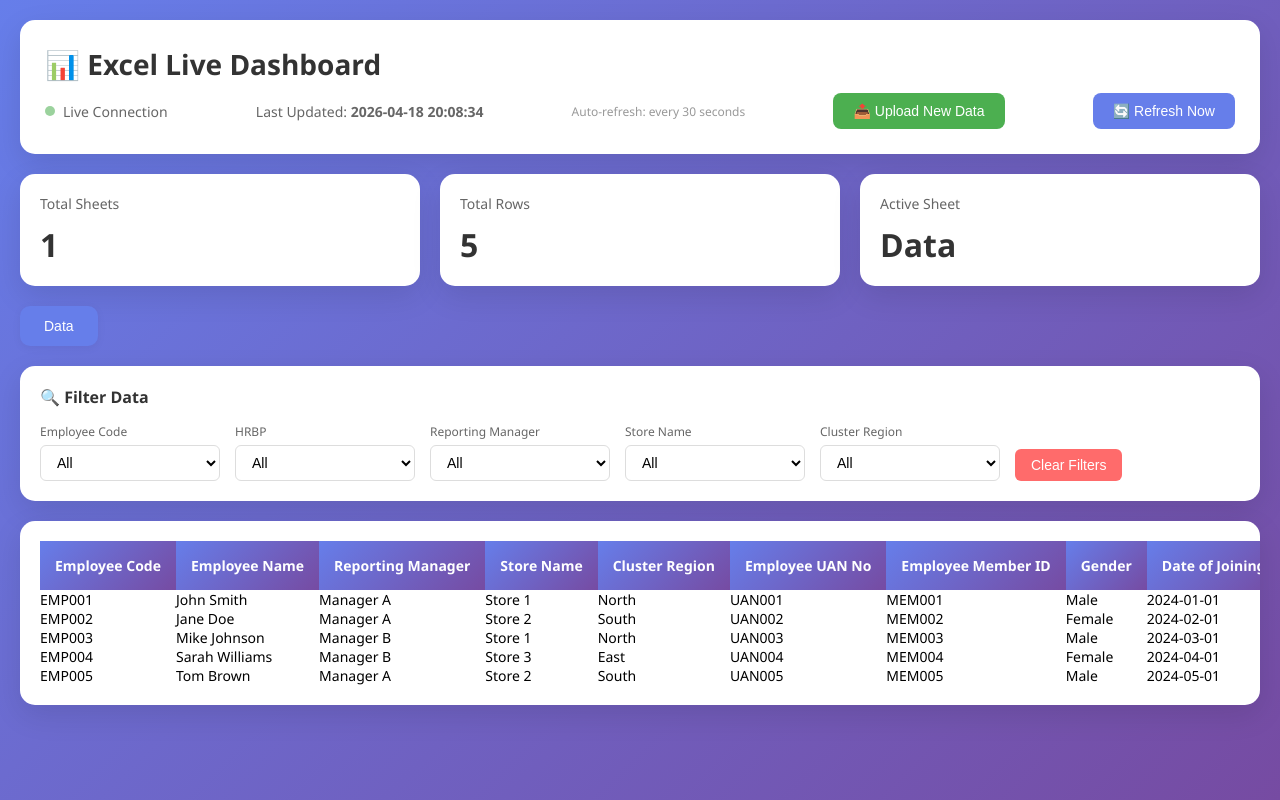
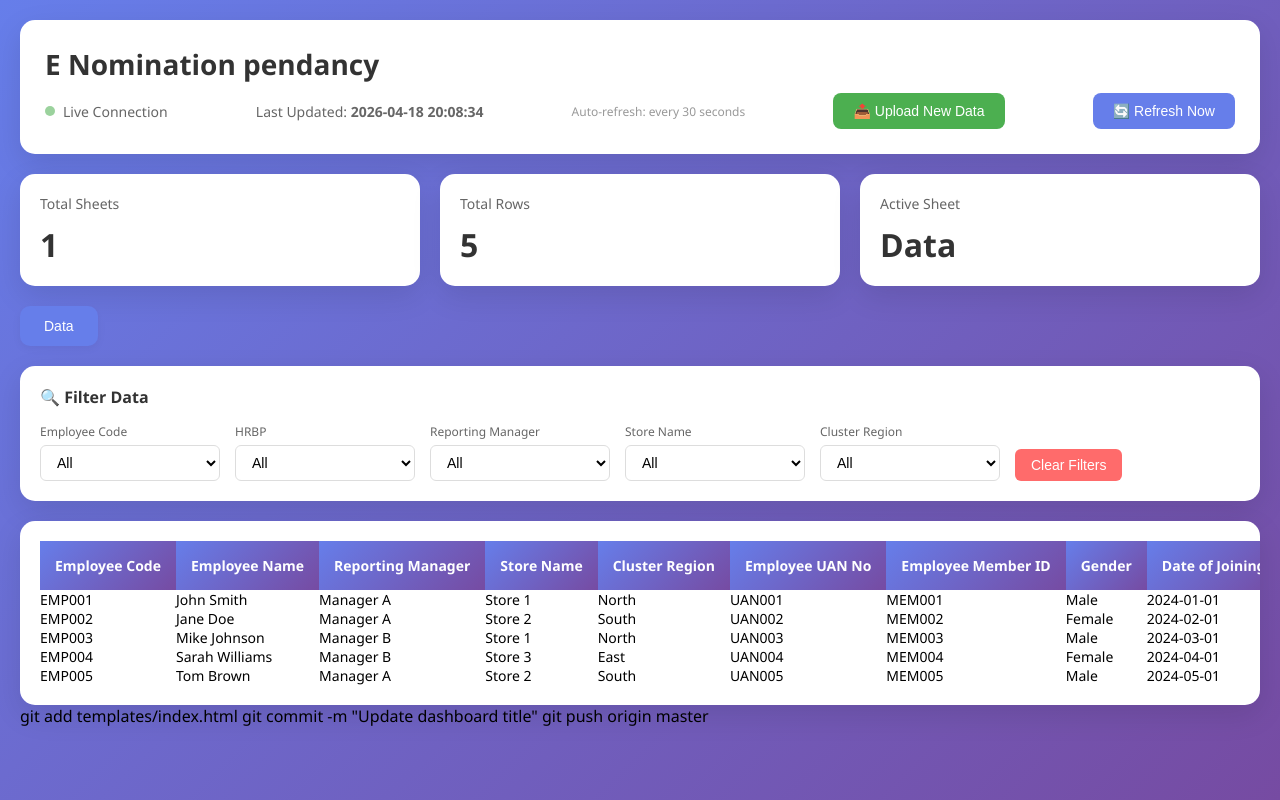
Before and after one commit to vredkar12/excel-dashboard, a Flask app: page / in a window 1280 px wide. Run offline with Flask 3, Linux system fonts and the light colour scheme.

Commit message:
Update dashboard title

```diff
--- a/templates/index.html
+++ b/templates/index.html
@@ -3,7 +3,7 @@
 <head>
     <meta charset="UTF-8">
     <meta name="viewport" content="width=device-width, initial-scale=1.0">
-    <title>Excel Live Dashboard</title>
+    <title>E Nomination pendancy</title>
     <style>
         * {
             margin: 0;
@@ -337,7 +337,7 @@
 <body>
     <div class="container">
         <header>
-            <h1>📊 Excel Live Dashboard</h1>
+            <h1>E Nomination pendancy</h1>
             <div class="status-bar">
                 <div class="status-item">
                     <span class="status-dot"></span>
@@ -689,3 +689,6 @@
     </script>
 </body>
 </html>
+git add templates/index.html
+git commit -m "Update dashboard title"
+git push origin master
```
